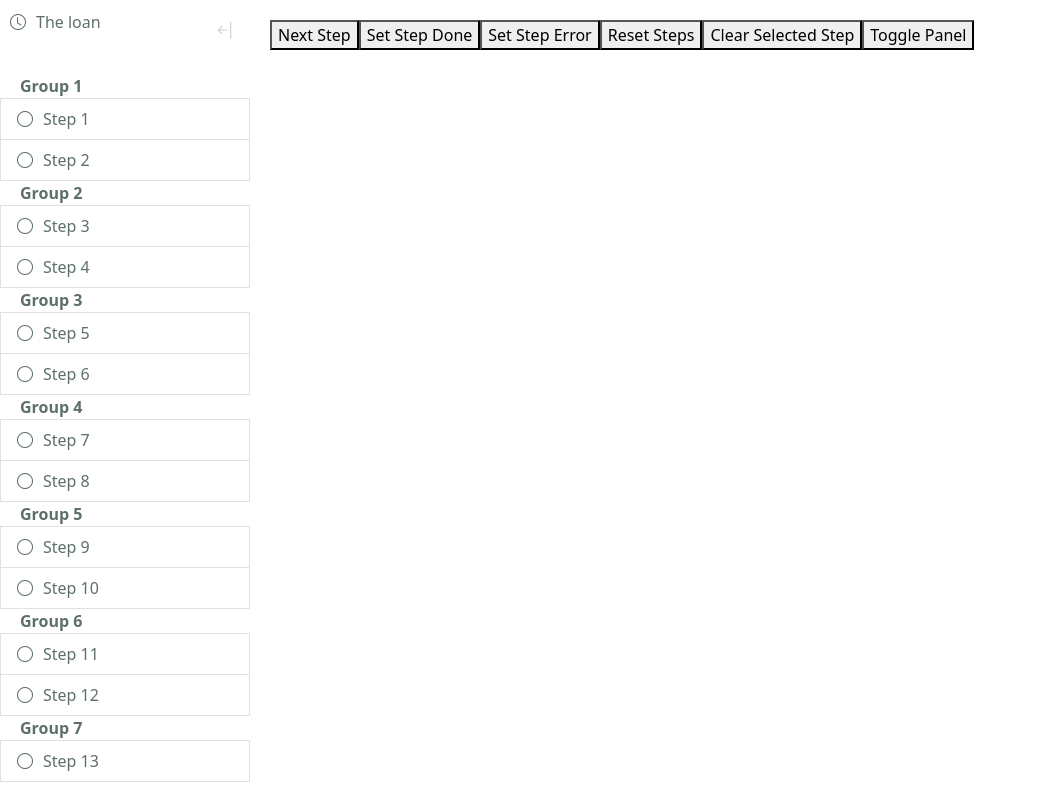
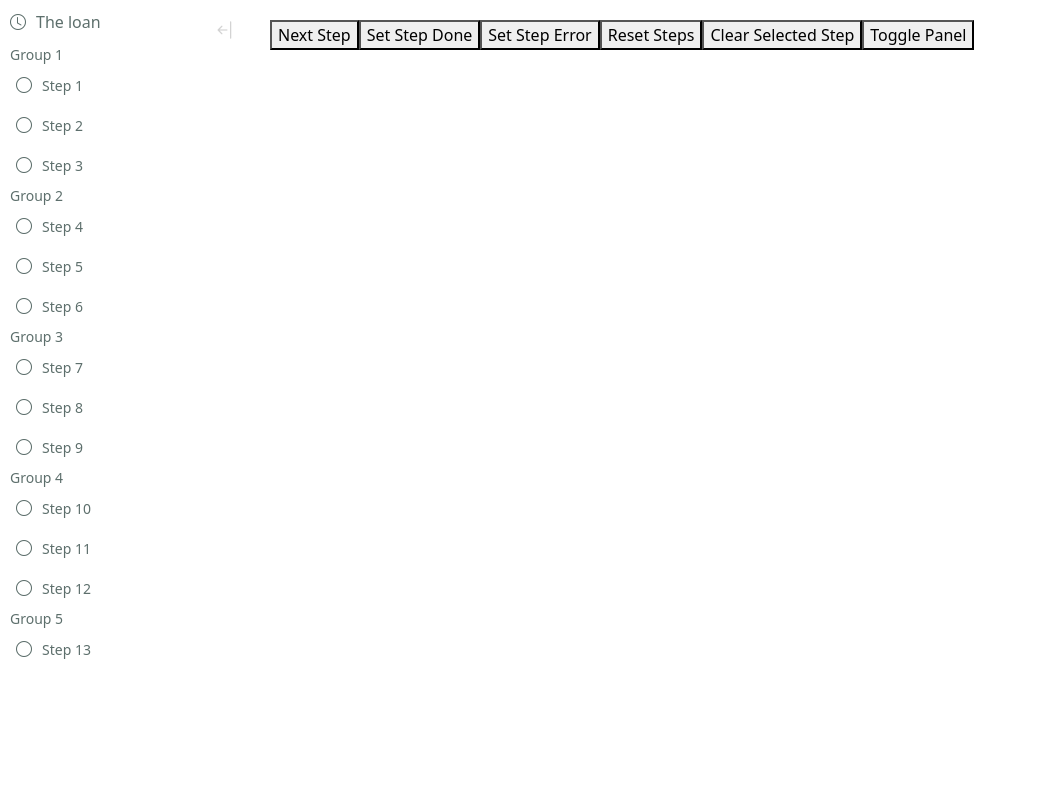
Before and after one commit to burger-mtbkr/step-panel, a React (Create React App) app in the folder code/: page / in a window 1280 px wide. Shown: the whole page, without its empty margins (0-1037 px from the left). Built offline with nearby package versions, Linux system fonts and the light colour scheme.

Commit message:
Fixed groups

```diff
--- a/code/src/App.tsx
+++ b/code/src/App.tsx
@@ -11,13 +11,17 @@ const initialSteps: Step[] = Array.from({ length: 13 }, (_, i) => ({
   title: `Title for Step ${i + 1}`,
   hasError: false,
   isComplete: false,
-  group: `Group ${Math.ceil((i + 1) / 2)}`, // Assign groups
+  group: `Group ${Math.ceil((i + 1) / 3)}`, // Assign groups
 }));
 
 const App: React.FC = () => {
   const [steps, setSteps] = useState<Step[]>(initialSteps);
-  const [activeStepId, setActiveStepId] = useState<string | undefined>('step1');
+  const [activeStepId, setActiveStepId] = useState<string>('step1');
   const [collapsed, setCollapsed] = useState(false);
+
+  const handleStepClick = (id: string) => {
+    setActiveStepId(id);
+  };
 
   const nextStep = () => {
     const currentIndex = steps.findIndex(step => step.id === activeStepId);
@@ -52,7 +56,7 @@ const App: React.FC = () => {
   };
 
   const clearSelectedSteps = () => {
-    setActiveStepId(undefined);
+    setActiveStepId('');
   };
 
   const toggleCollapsed = () => {
@@ -65,7 +69,7 @@ const App: React.FC = () => {
         <StepPanel
           steps={steps}
           activeStepId={activeStepId}
-          onStepClick={setActiveStepId}
+          onStepClick={handleStepClick}
           orientation="vertical"
           collapsed={collapsed}
           onToggleCollapse={toggleCollapsed}
@@ -75,8 +79,8 @@ const App: React.FC = () => {
       </div>
       <div className={`content ${collapsed ? 'collapsed' : ''}`}>
         <button onClick={nextStep}>Next Step</button>
-        <button onClick={() => setStepDone(activeStepId!)}>Set Step Done</button>
-        <button onClick={() => setStepError(activeStepId!)}>Set Step Error</button>
+        <button onClick={() => setStepDone(activeStepId)}>Set Step Done</button>
+        <button onClick={() => setStepError(activeStepId)}>Set Step Error</button>
         <button onClick={resetSteps}>Reset Steps</button>
         <button onClick={clearSelectedSteps}>Clear Selected Step</button>
         <button onClick={toggleCollapsed}>Toggle Panel</button>
--- a/code/src/components/StepPanel.css
+++ b/code/src/components/StepPanel.css
@@ -1,11 +1,10 @@
 .step-indicator {
-    /* No background and borders */
     background: none;
     border: none;
 }
 
 .step-indicator.vertical {
-    width: 250px;
+    width: 200px;
     position: absolute;
     left: 0;
     top: 0;
@@ -23,10 +22,10 @@
     display: flex;
 }
 
-.toggle-container {
+.header-container {
     display: flex;
+    justify-content: space-between;
     align-items: center;
-    justify-content: space-between;
     padding: 10px;
 }
 
@@ -45,8 +44,15 @@
     color: #5d6f6c;
 }
 
+.overall-title.hidden {
+    display: none;
+}
+
+.step-list-container {
+    width: 100%;
+}
+
 .step-list {
-    padding-top: 30px;
     width: 100%;
 }
 
@@ -54,6 +60,7 @@
     display: flex;
     align-items: center;
     gap: 10px;
+    border: none;
     color: #5d6f6c;
 }
 
@@ -63,11 +70,16 @@
 }
 
 .group-title {
-    font-weight: bold;
     color: #5d6f6c;
-    margin-left: 20px;
+    margin-left: 10px;
+    font-size: 14px;
 }
 
 .text-danger {
     color: red;
 }
+
+.step-label {
+    font-size: 14px;
+    color: #5d6f6c;
+}
--- a/code/src/components/StepPanel.tsx
+++ b/code/src/components/StepPanel.tsx
@@ -9,18 +9,18 @@ export interface Step {
   title: string;
   hasError: boolean;
   isComplete?: boolean;
-  group: string; // New property for grouping steps
+  group: string;
 }
 
 export interface StepPanelProps {
   steps: Step[];
-  activeStepId: string | undefined;
+  activeStepId?: string;
   onStepClick?: (id: string) => void;
   orientation?: 'vertical' | 'horizontal';
   collapsed?: boolean;
   onToggleCollapse?: () => void;
-  overallStatusIcon: string; // New property for overall status icon
-  overallTitle: string; // New property for overall title
+  overallStatusIcon: string;
+  overallTitle: string;
 }
 
 const StepPanel: React.FC<StepPanelProps> = ({
@@ -40,12 +40,15 @@ const StepPanel: React.FC<StepPanelProps> = ({
   }, {} as Record<string, Step[]>);
 
   const groupHasError = (group: Step[]) => group.some(step => step.hasError);
-  const groupIsComplete = (group: Step[]) => group.every(step => step.isComplete);
 
   return (
     <div className={`step-indicator ${collapsed ? 'collapsed' : ''} ${orientation}`}>
       {orientation === 'vertical' && (
-        <div className="toggle-container">
+        <div className="header-container">
+          <div className={`overall-title ${collapsed ? 'hidden' : ''}`}>
+            <i className={`bi ${overallStatusIcon}`} aria-label="Overall Status Icon" />
+            <span>{overallTitle}</span>
+          </div>
           <button
             className="toggle-button"
             onClick={onToggleCollapse}
@@ -53,15 +56,12 @@ const StepPanel: React.FC<StepPanelProps> = ({
           >
             <i className={`bi ${collapsed ? 'bi-arrow-bar-right' : 'bi-arrow-bar-left'}`}></i>
           </button>
-          <div className="overall-title">
-            <i className={`bi ${overallStatusIcon}`} aria-label="Overall Status Icon" />
-            <span>{overallTitle}</span>
-          </div>
         </div>
       )}
+      {!collapsed && (
+        <div className="step-list-container">
           <ListGroup horizontal={orientation === 'horizontal'} className="step-list">
-        {!collapsed &&
-          Object.entries(groupedSteps).map(([group, steps]) => (
+            {Object.entries(groupedSteps).map(([group, steps]) => (
               <div key={group}>
                 <div className={`group-title ${groupHasError(steps) ? 'text-danger' : ''}`}>
                   {group}
@@ -78,7 +78,7 @@ const StepPanel: React.FC<StepPanelProps> = ({
                     <ListGroup.Item
                       key={step.id}
                       onClick={() => onStepClick && onStepClick(step.id)}
-                    className={`${step.id === activeStepId ? 'active-step' : ''}`}
+                      className={`step-item ${step.id === activeStepId ? 'active-step' : ''}`}
                       title={step.title}
                       style={{ cursor: 'pointer' }}
                     >
@@ -91,6 +91,8 @@ const StepPanel: React.FC<StepPanelProps> = ({
             ))}
           </ListGroup>
         </div>
+      )}
+    </div>
   );
 };
 
```
Also changed, not shown: 1 other file (tests, documents, lock files or other folders). Lines whose indentation alone changed are shown as unchanged.
